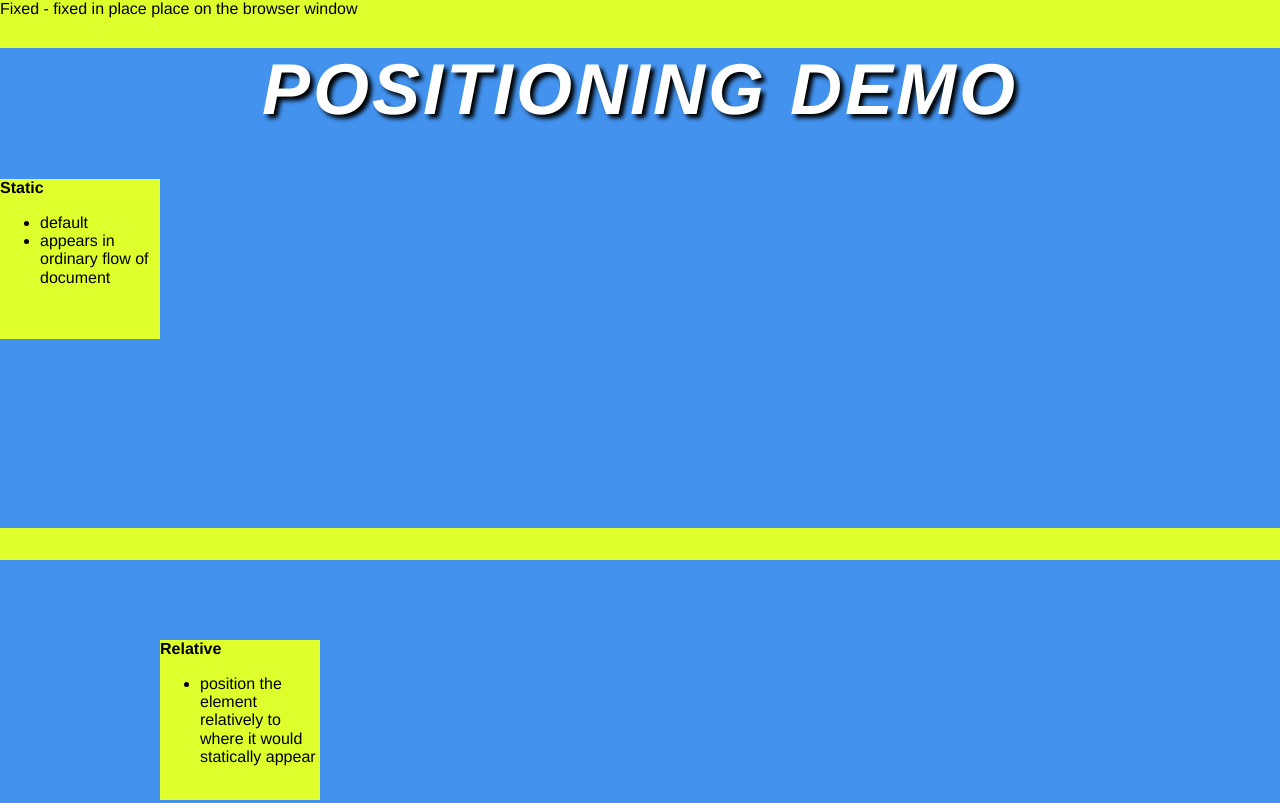
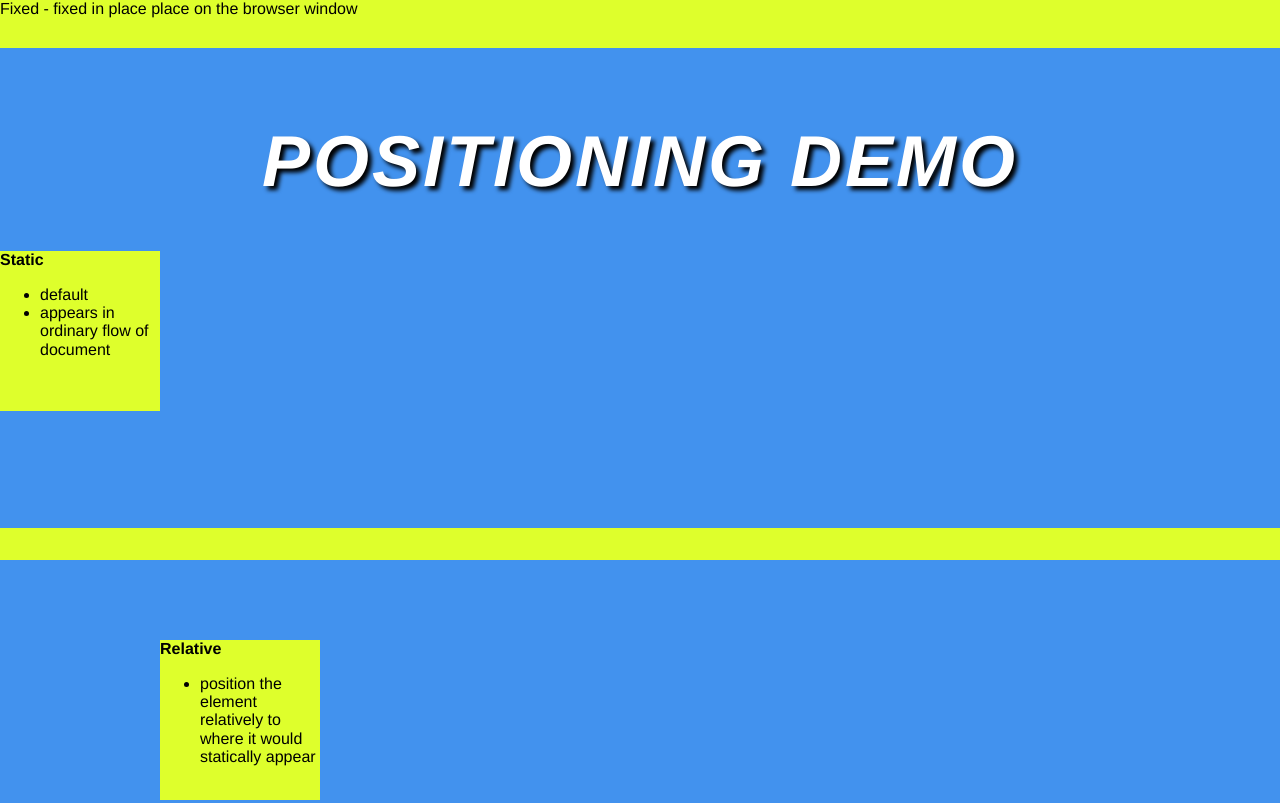
Before and after one commit to wishba/the-dojo, a plain HTML site: page positioning.html in a window 1280 px wide. Shown: the top 803 px of the page. Drawn offline with nearby package versions, Linux system fonts and the light colour scheme.

Commit message:
add class positioning h1

```diff
--- a/styles/positioning.css
+++ b/styles/positioning.css
@@ -13,6 +13,10 @@
 .positioning>.panel {
   height: 60vh;
   border-bottom: 2em solid RGB(222, 255, 44);
+}
+
+.positioning h1 {
+  padding-top: 1em;
 }
 
 .box {
```
